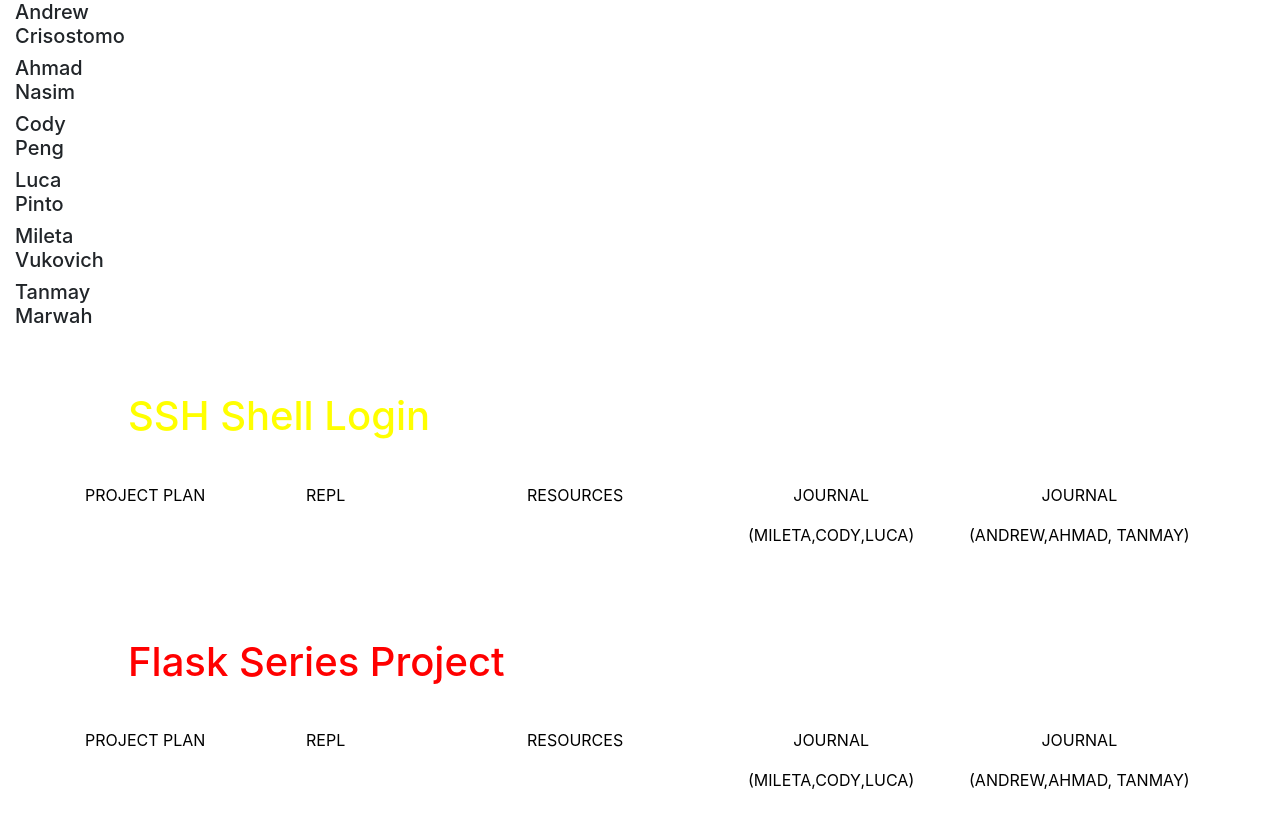
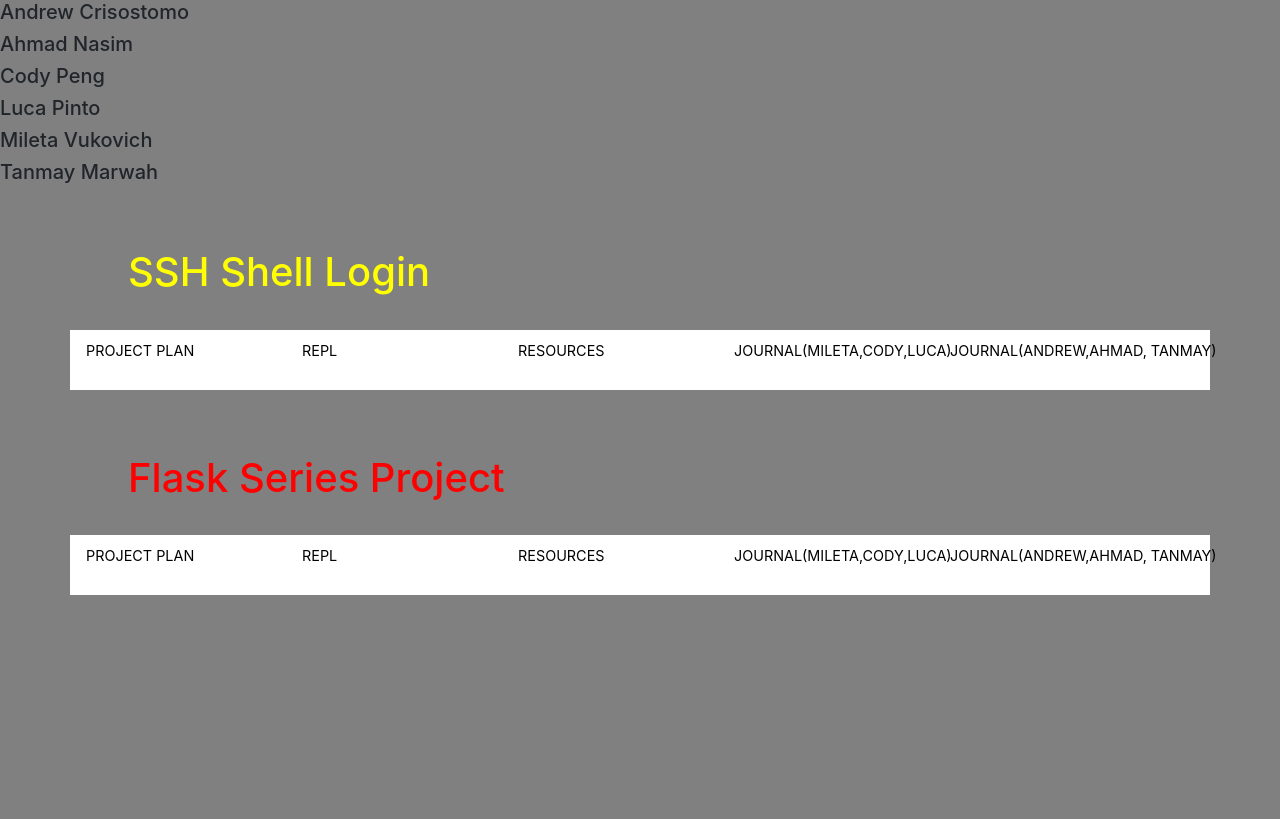
Before and after one commit to TMarwah/Tanmays_Project, a Flask app: page / in a window 1280 px wide. After the commit the page ends 595 px from the top, so only its background shows below. Run offline with Flask 2, Linux system fonts and the light colour scheme; some libraries are stand-ins or nearby versions.

Commit message:
background color, button formatting, name, formatting

```diff
--- a/main.py
+++ b/main.py
@@ -14,4 +14,4 @@
 
 if __name__ == "__main__":
     # runs the application on the repl development server
-    app.run(debug=True, port='3000', host='0.0.0.0')
+    app.run(debug=True, port='3000')
--- a/templates/home.html
+++ b/templates/home.html
@@ -7,18 +7,13 @@
     <link rel="stylesheet" href="https://cdnjs.cloudflare.com/ajax/libs/font-awesome/4.7.0/css/font-awesome.min.css">
 
 </head>
-
-
-
-<div class="col-1" style="text-align: left;">
+<body style ="background-color:grey;">
 <h5>Andrew Crisostomo</h5>
 <h5>Ahmad Nasim</h5>
 <h5>Cody Peng</h5>
 <h5>Luca Pinto</h5>
 <h5>Mileta Vukovich</h5>
 <h5>Tanmay Marwah</h5>
-</div>
-
 
 <div class="product" style="margin-top: 5%;">
     <div class="row" style="padding: 10%; padding-top: 0%; padding-bottom: 2%;">
@@ -42,10 +37,10 @@
             <a href="http://nighthawkcoders.cf/courses/python/#flask-padlet" class="btn">Resources</a>
         </div>
         <div class="item">
-            <a href="https://docs.google.com/document/d/1f-aT5hgvu_h0xv1gSOvz8Ls-oXVEXlLowsxZdkN6YZw/edit?usp=sharing" class="btn">Journal<p></p>(Mileta,Cody,Luca)</a>
+            <a href="https://docs.google.com/document/d/1f-aT5hgvu_h0xv1gSOvz8Ls-oXVEXlLowsxZdkN6YZw/edit?usp=sharing" class="btn">Journal(Mileta,Cody,Luca)</a>
         </div>
         <div class="item">
-            <a href="https://docs.google.com/document/d/1-UAGwPRwrVyJvLPtaW597b4U8GfcQATbWQZXWXvoxgo/edit?usp=sharing" class="btn">Journal<p></p>(Andrew,Ahmad,
+            <a href="https://docs.google.com/document/d/1-UAGwPRwrVyJvLPtaW597b4U8GfcQATbWQZXWXvoxgo/edit?usp=sharing" class="btn">Journal(Andrew,Ahmad,
                 Tanmay)
             </a>
         </div>
@@ -76,10 +71,10 @@
             <a href="http://nighthawkcoders.cf/courses/python/#flask-padlet" class="btn">Resources</a>
         </div>
         <div class="item">
-            <a href="https://docs.google.com/document/d/1f-aT5hgvu_h0xv1gSOvz8Ls-oXVEXlLowsxZdkN6YZw/edit?usp=sharing" class="btn">Journal<p></p>(Mileta,Cody,Luca)</a>
+            <a href="https://docs.google.com/document/d/1f-aT5hgvu_h0xv1gSOvz8Ls-oXVEXlLowsxZdkN6YZw/edit?usp=sharing" class="btn">Journal(Mileta,Cody,Luca)</a>
         </div>
         <div class="item">
-            <a href="https://docs.google.com/document/d/1-UAGwPRwrVyJvLPtaW597b4U8GfcQATbWQZXWXvoxgo/edit?usp=sharing" class="btn">Journal<p></p>(Andrew,Ahmad,
+            <a href="https://docs.google.com/document/d/1-UAGwPRwrVyJvLPtaW597b4U8GfcQATbWQZXWXvoxgo/edit?usp=sharing" class="btn">Journal(Andrew,Ahmad,
                 Tanmay)
             </a>
         </div>
@@ -88,10 +83,7 @@
 
 </div>
 
-
-</div>
-
-
+</body>
 <style>
 	.fa:hover {
 		transform: translateY(10px);
@@ -103,16 +95,16 @@
 		text-transform: uppercase;
 		text-decoration: none;
 		display: inline-block;
-		border-radius: px;
+		border-radius: 100px;
 		transition: all .2s;
 		position: absolute;
 		color: black;
-		font-size: 1em;
+		font-size: 0.9em;
 	}
 
 	.btn:hover {
-		transform: translateY(-3px);
-		box-shadow: 0 20px 40px rgba(255, 255, 255, 0.2);
+		transform: translateY(-2px);
+		box-shadow: 0 15px 20px rgba(255, 255, 255, 0.2);
         color:White;
         background:black;
 	}
@@ -125,19 +117,18 @@
 	.container {
 		background: white;
 		width: 2000px;
-		height: 100px;
+		height: 60px;
 		/* height given for illustration */
 		display: flex;
 		flex-flow: row wrap;
-		position: relative;
+
 	}
 
 	.item {
 		background: white;
-		margin: 2px;
-		flex: 0 1 calc(20% - 8px);
+		margin: 3px;
+		flex: 0 1 calc(20% - 15px);
 		/* <-- adjusting for margin */
 	}
 </style>
-
 </html>
```
Lines whose indentation alone changed are shown as unchanged.
